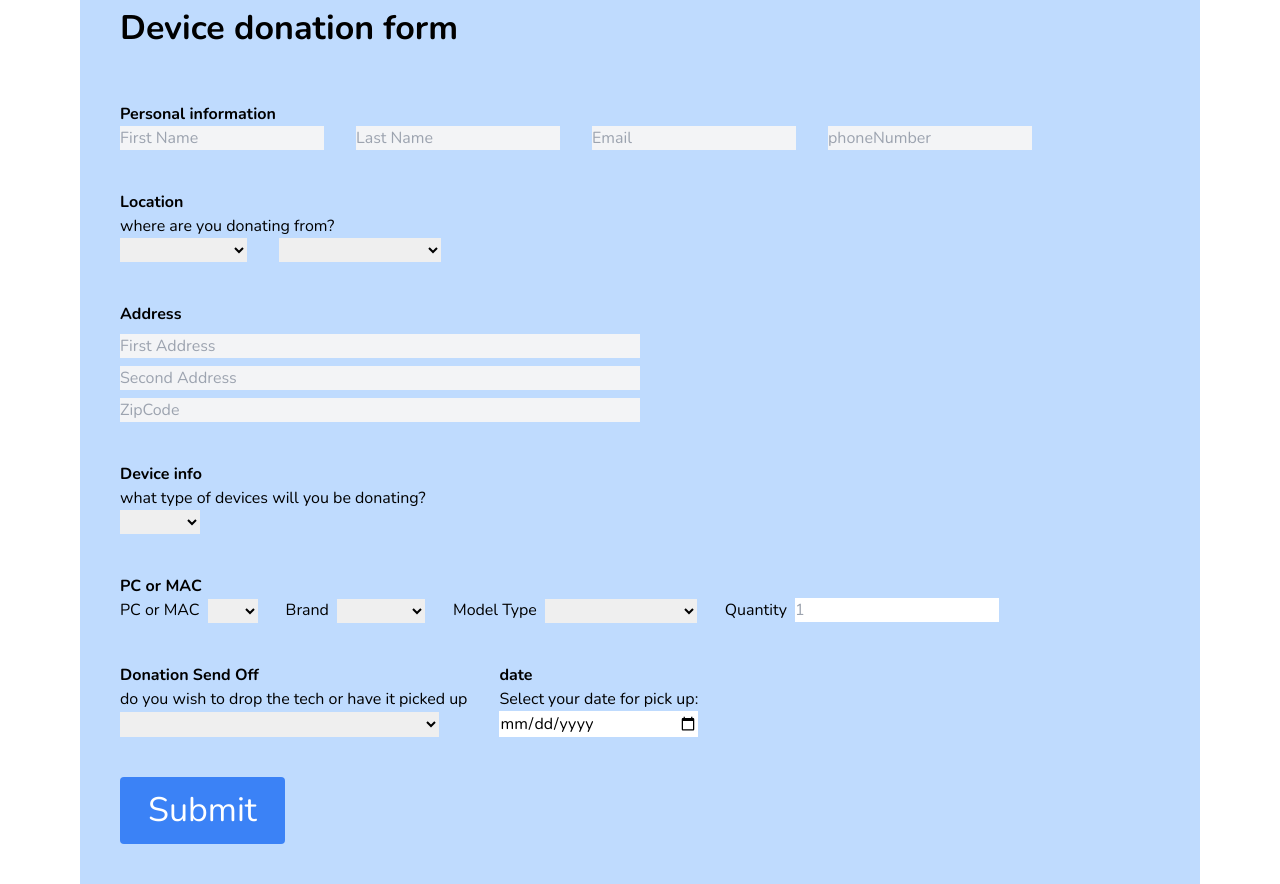
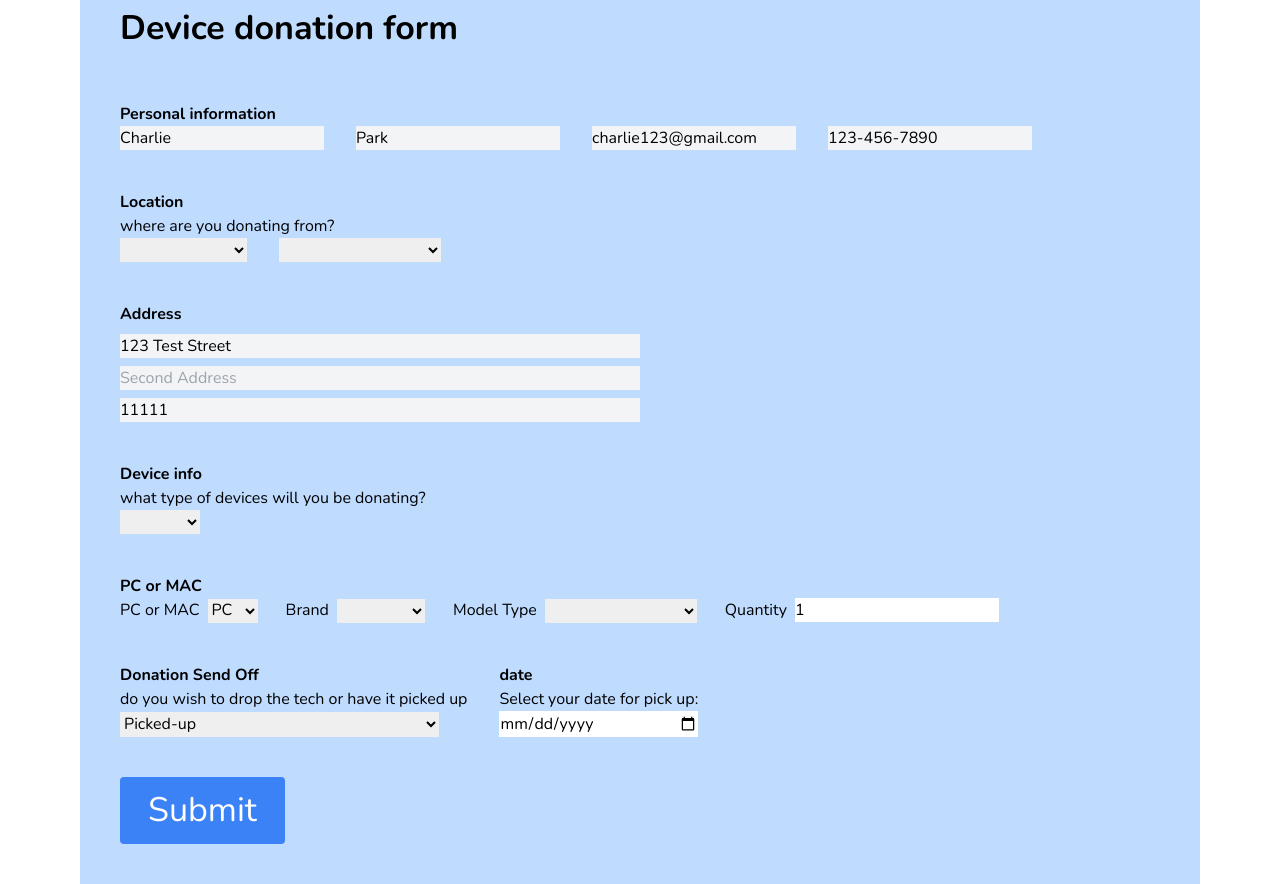
Before and after one commit to cindywongdev/give2learn-frontend, a Next.js app: page /donationflow in a window 1280 px wide. Shown: the part 300-1184 px from the top of the page. Built offline with nearby package versions, Linux system fonts and the light colour scheme.

Commit message:
form connected

```diff
--- a/src/app/donationflow/page.tsx
+++ b/src/app/donationflow/page.tsx
@@ -12,22 +12,21 @@ export default function Page() {
 
 	const url = 'https://give2learn-backend.onrender.com/donations';
 	const [data, setData] = useState({
-		firstName: '',
-		lastName: '',
-		email: '',
-		phoneNumber: '',
-		fromState: '',
-		fromCity: '',
-		address1: '',
-		address2: '',
-		zipCode: '',
-		deviceType: '',
-		isPC: '',
-		brand: '',
-		modelType: '',
-		quantityToDonate: '',
-		isPicked: '',
-		donateDate: ''
+		firstName: 'Charlie',
+		lastName: 'Park',
+		email: 'charlie123@gmail.com',
+		phoneNumber: '123-456-7890',
+		fromState: 'Hawaii',
+		fromCity: 'Honolulu',
+		address1: '123 Test Street',
+		zipcode: 11111,
+		deviceType: 'laptop',
+		isPC: true,
+		brand: 'HP',
+		modelType: 'HP Pavilion Plus',
+		quantityToDonate: 1,
+		isPickup: true,
+		donateDate: '2023-05-27T00:00:00.000Z'
 	});
 
 function handleChange(e) {
@@ -105,7 +104,7 @@ function handleChange(e) {
 								onChange={(e) => handleChange(e)}
 								value={data.email}
 								className='bg-gray-100'
-								type='text'
+								type='email'
 								id='email'
 								name='email'
 								placeholder='Email'
@@ -192,12 +191,12 @@ function handleChange(e) {
 							/>
 							<input
 								onChange={(e) => handleChange(e)}
-								value={data.zipCode}
+								value={data.zipcode}
 								className='bg-gray-100'
-								type='text'
-								id='zipCode'
-								name='zipCode'
-								placeholder='ZipCode'
+								type='number'
+								id='zipcode'
+								name='zipcode'
+								placeholder='Zipcode'
 							/>
 						</div>
 
@@ -270,11 +269,10 @@ function handleChange(e) {
 								value={data.isPC}
 								className='mr-7'
 								name='isPC'
-								id='isPC'
-								required>
+								id='isPC'>
 								<option value='' selected></option>
-								<option value='True'>PC</option>
-								<option value='False'>Mac</option>
+								<option value={true}>PC</option>
+								<option value={false}>Mac</option>
 							</select>
 							<label className='mr-2' htmlFor='brand'>
 								Brand
@@ -321,7 +319,7 @@ function handleChange(e) {
 							<input
 								onChange={(e) => handleChange(e)}
 								value={data.quantityToDonate}
-								type='text'
+								type='number'
 								placeholder='1'
 								id='quantityToDonate'
 								required
@@ -358,14 +356,14 @@ function handleChange(e) {
 								</p>
 								<select
 									onChange={(e) => handleChange(e)}
-									value={data.isPicked}
+									value={data.isPickup}
 									className='mr-7'
-									name='isPicked'
-									id='isPicked'
+									name='isPickup'
+									id='isPickup'
 									required>
 									<option value='' selected></option>
-									<option value='False'>Drop</option>
-									<option value='True'>Picked-up</option>
+									<option value={false}>Drop</option>
+									<option value={true}>Picked-up</option>
 								</select>
 							</div>
 							<div className='grid mt-10'>
```
